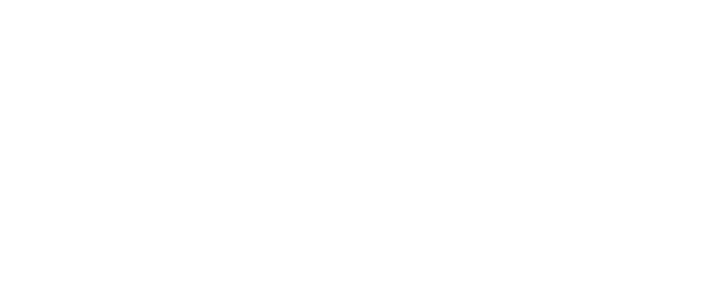
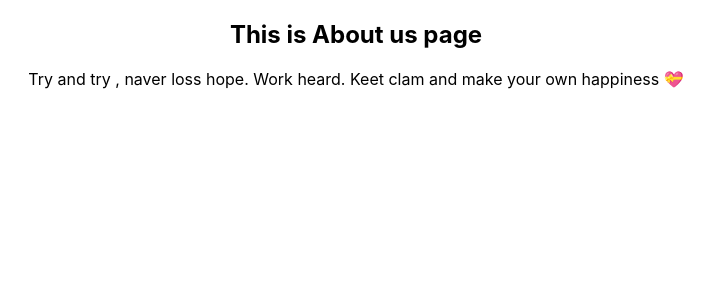
Before and after one commit to developer-shourav/Multiple-pages-applicaton, a React (Create React App) app: page /about in a window 1280 px wide. Shown: the top 300 px of the page, without its empty margins (284-998 px from the left). Built offline with nearby package versions, Linux system fonts and the light colour scheme.

Commit message:
corrected routed added

```diff
--- a/src/App.js
+++ b/src/App.js
@@ -1,10 +1,44 @@
 
+import { Switch } from "react-router-dom";
+import { Route } from "react-router-dom";
+import { BrowserRouter } from "react-router-dom";
+import Home from "./components/Home/Home" ;
+import Friends from "./components/Friends/Friends" ;
+import About from "./components/About/About" ;
+import NotFound from './components/NotFound/NotFound' ;
 import "./App.css";
+import Development from "./components/Development/Development";
 
 function App() {
   return (
     <div className="App">
+     <BrowserRouter>
+     <Switch>
+       <Route exact path="/">
+         <Home> </Home>
+       </Route>
 
+       <Route exact path="/home">
+         <Home> </Home>
+       </Route>
+
+       <Route exact path="/friends">
+         <Friends> </Friends>
+       </Route>
+
+       <Route exact path="/about">
+         <About> </About>
+       </Route>
+
+       <Route exact path="/development">
+          <Development> </Development>
+       </Route>
+
+       <Route path="*">
+         <NotFound> </NotFound>
+       </Route>
+     </Switch>
+     </BrowserRouter>
     </div>
   );
 }
--- a/src/components/About/About.js
+++ b/src/components/About/About.js
@@ -4,7 +4,7 @@
     return (
         <div>
             <h2>This is About us page</h2>
-            <p>Try and try , naver loss hope. Work heard. Keet clam and make your own happiness</p>
+            <p>Try and try , naver loss hope. Work heard. Keet clam and make your own happiness 💝</p>
         </div>
     );
 };
--- /dev/null
+++ b/src/components/Development/Development.js
@@ -0,0 +1,11 @@
+import React from 'react';
+
+const Development = () => {
+    return (
+        <div>
+            <h2>This is Development Section 💻</h2>
+        </div>
+    );
+};
+
+export default Development;
```
